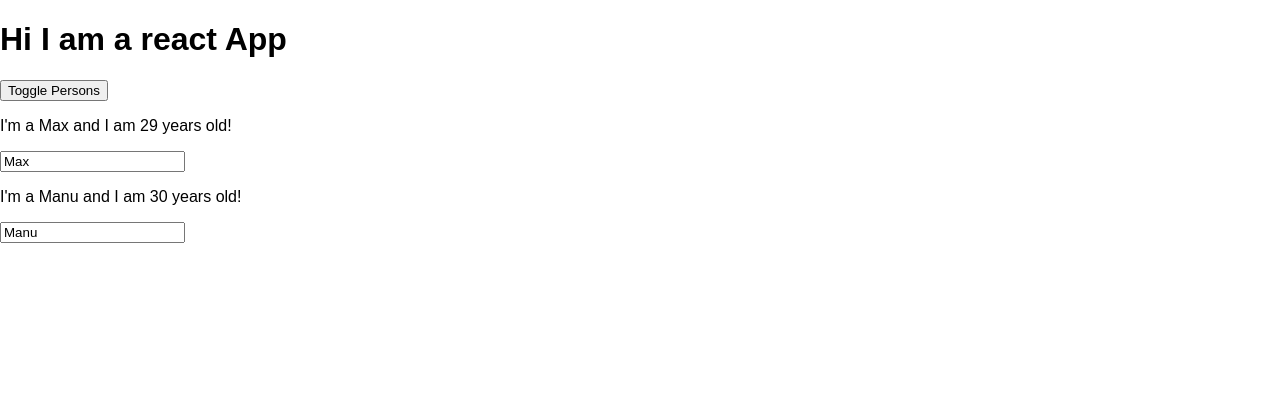
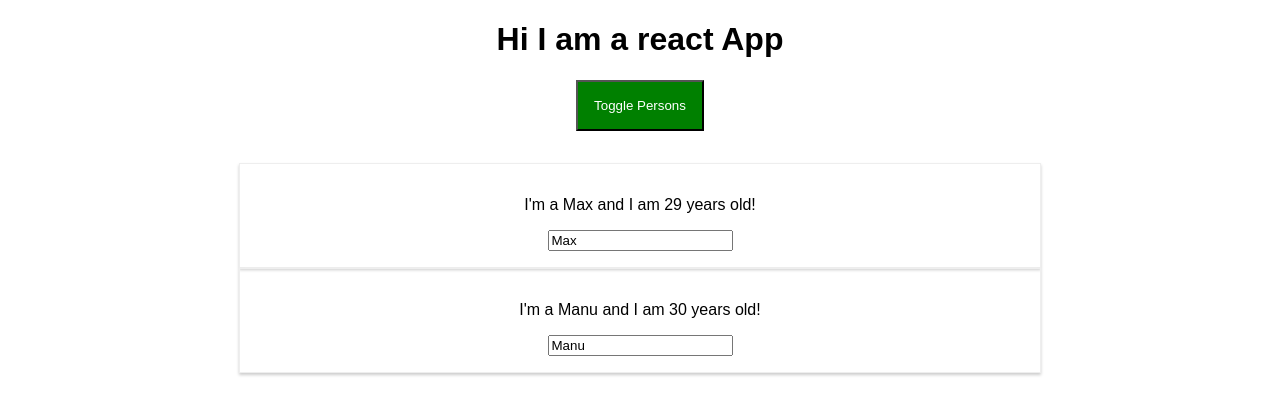
Before and after one commit to automoviles/LearningReact, a React app: page / in a window 1280 px wide. Both pictures are taken after a click on the button "Toggle Persons". Shown: the top 414 px of the page. Built offline with nearby package versions, Linux system fonts and the light colour scheme.

Commit message:
Using class loaders for styling

```diff
--- a/src/App.js
+++ b/src/App.js
@@ -1,5 +1,5 @@
 import React, { Component } from 'react';
-import './App.css';
+import styles from './App.css';
 import Person from './Person/Person'
 class App extends Component {
 
@@ -34,9 +34,9 @@ class App extends Component {
 
   render() {
     return (
-      <div className="App">
+      <div className={styles.App}>
         <h1> Hi I am a react App </h1>
-        <button className="toggleButton" onClick={this.showPersonsHandler}>Toggle Persons </button>
+        <button className={styles.toggleButton} onClick={this.showPersonsHandler}>Toggle Persons </button>
         {this.state.showPersons ? (this.state.persons.map((person, index) => {
           return (
             <Person
--- a/src/Person/Person.js
+++ b/src/Person/Person.js
@@ -1,9 +1,9 @@
 import React from 'react';
-import './Person.css';
+import styles from './Person.css';
 
 const Person = (props) => {
     return (
-        <div className="Person">
+        <div className={styles.Person}>
             <p>I'm a {props.name} and I am  {props.age} years old!</p>
             <p onClick={props.click}>{props.children}</p>
             <input type="text" onChange={props.change} value={props.name} />
```
